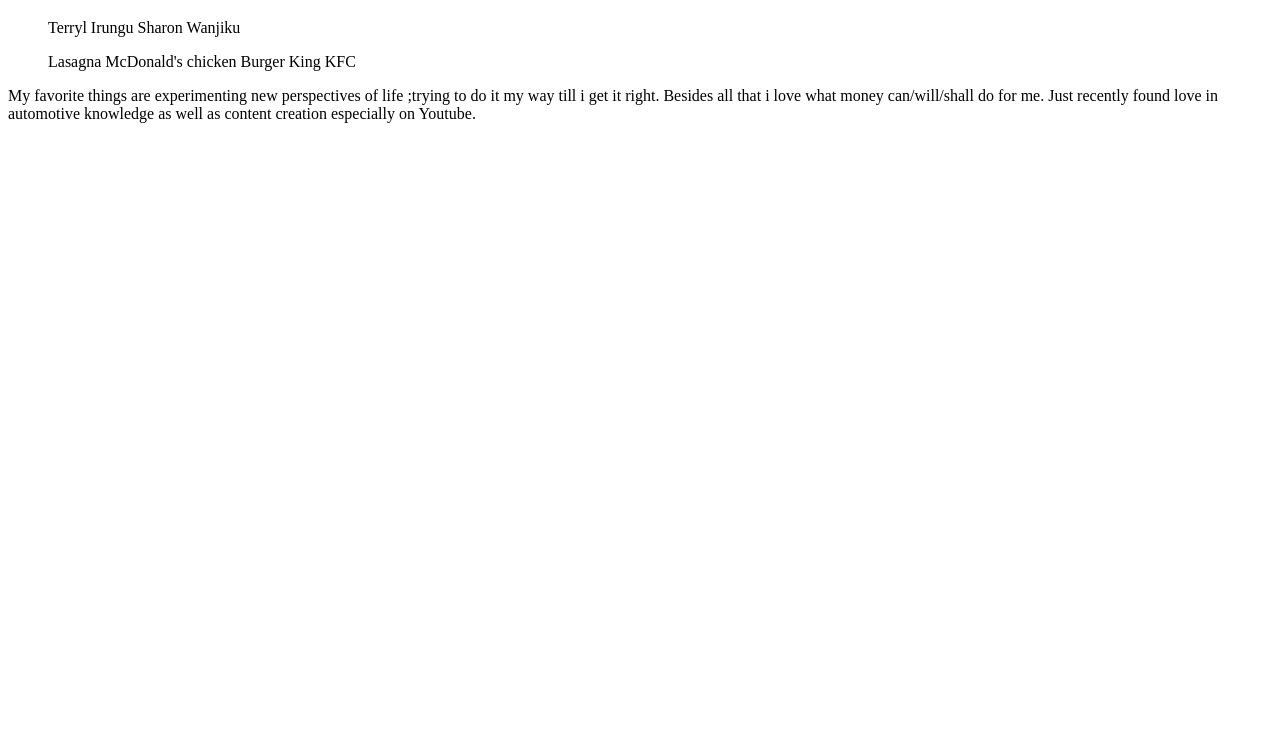
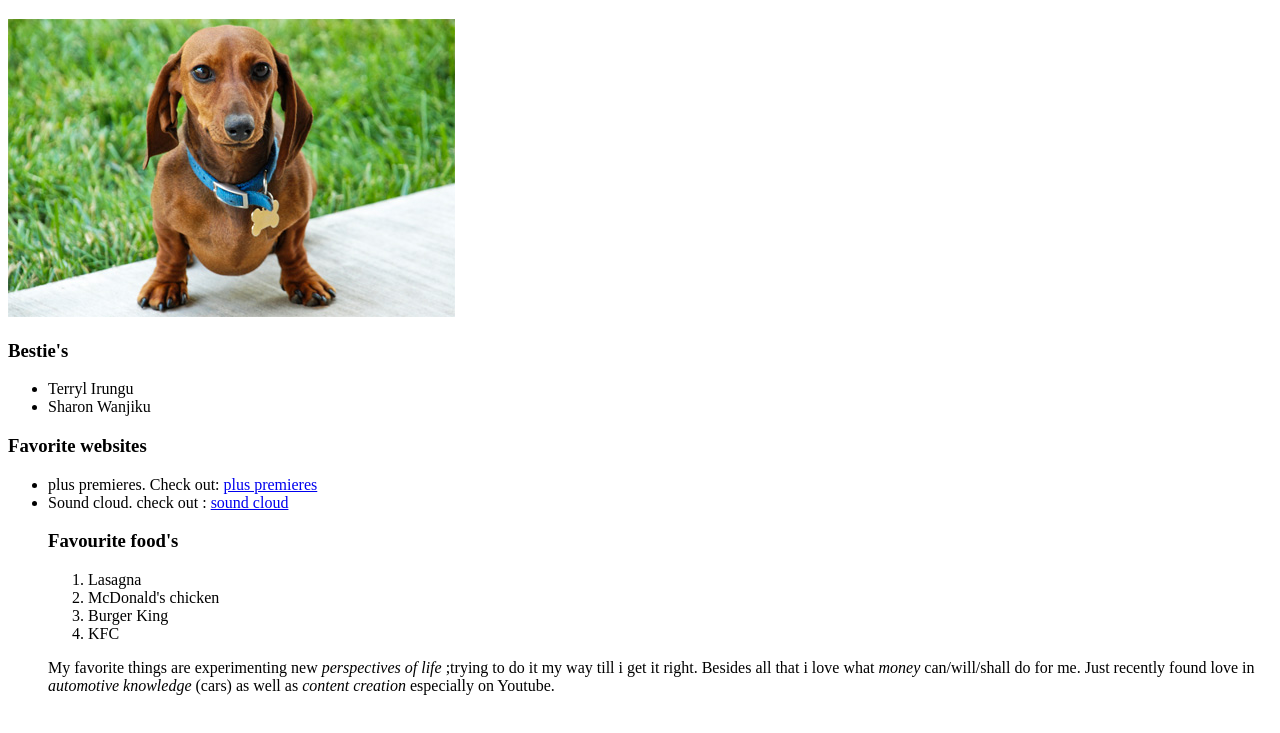
Before and after one commit to MachariaMark/block-elements, a plain HTML site: page my-favorite-things.html in a window 1280 px wide. Shown: the part 61-794 px from the top of the page. Drawn offline with Linux system fonts and the light colour scheme.

Commit message:
inline code

```diff
--- a/my-favorite-things.html
+++ b/my-favorite-things.html
@@ -1,4 +1,3 @@
-<!DOCTYPE html>
 <!DOCTYPE html>
 <html lang="en" dir="ltr">
   <head>
@@ -7,17 +6,23 @@
   </head>
   <body>
     <h1>My Pet's blog</h1>
+    <img src="images/funny-dog.jpg"alt="A <strong>funny</strong> dog sitting on the grass.">
+    <h3>Bestie's</h3>
     <ul>
-      Terryl Irungu
-      Sharon Wanjiku
+      <li>Terryl Irungu</li>
+      <li>Sharon Wanjiku</li>
     </ul>
+    <h3>Favorite websites</h3>
+    <ul>
+      <li>plus premieres. Check out: <a href="https://www.pluspremieres.nz">plus premieres</a></li>
+      <li>Sound cloud. check out : <a href="https://soundcloud.com">sound cloud</a></li>
+    <h3>Favourite food's</h3>
     <ol>
-      Lasagna
-      McDonald's chicken
-      Burger King
-      KFC
+      <li>Lasagna</li>
+      <li>McDonald's chicken</li>
+      <li>Burger King</li>
+      <li>KFC</li>
     </ol>
-    <p>My favorite things are experimenting new perspectives of life ;trying to do it my way till i get it right. Besides all that i love what money can/will/shall do for me.
-       Just recently found love in automotive knowledge as well as content creation especially on Youtube.</p>
+    <p>My favorite things are experimenting new <em>perspectives of life</em> ;trying to do it my way till i get it right. Besides all that i love what <em>money</em> can/will/shall do for me. Just recently found love in <em>automotive knowledge</em> (cars) as well as <em>content creation</em> especially on Youtube.</p>
   </body>
 </html>
```
Also changed, not shown: my-first-webpage.html (+2 -2 lines).
